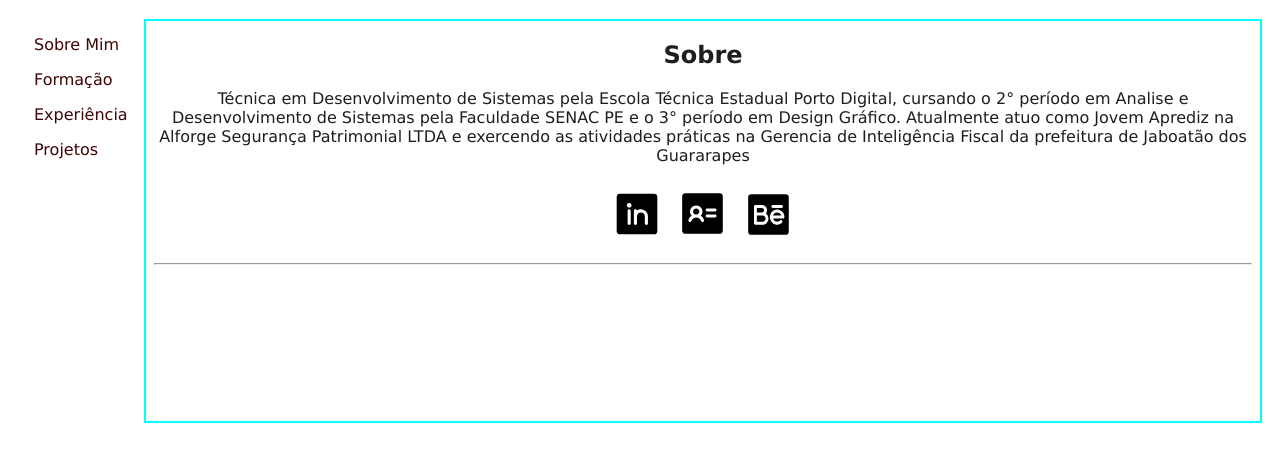
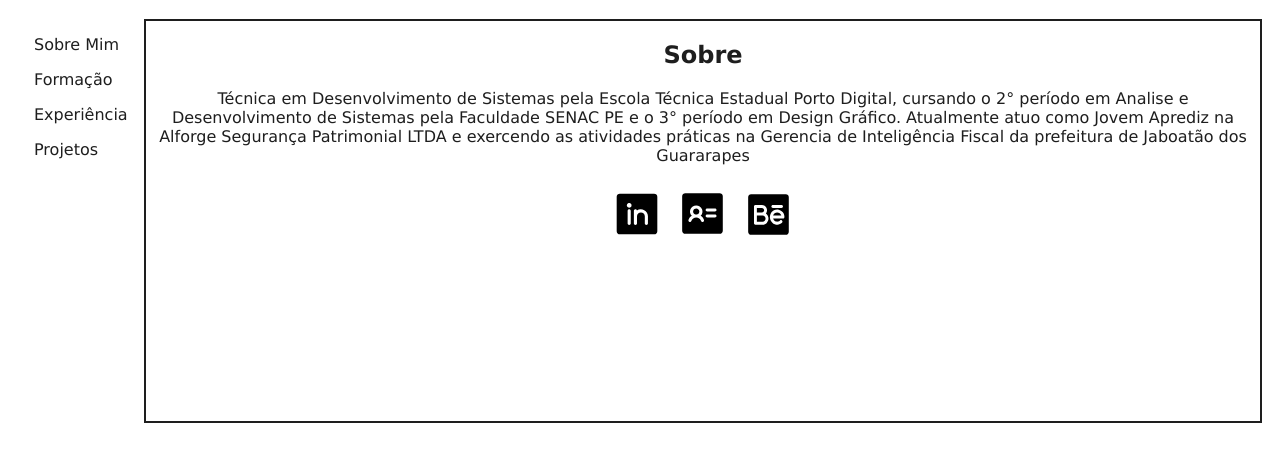
Before and after one commit to sabrinafpcruz/exercicios-codingii, a plain HTML site: page Curriculo HTML/index.html in a window 1280 px wide. Shown: the part 62-524 px from the top of the page. Drawn offline with Linux system fonts and the light colour scheme.

Commit message:
Estilizando página web

```diff
--- a/Curriculo HTML/identificacao.html
+++ b/Curriculo HTML/identificacao.html
@@ -5,24 +5,20 @@
     <meta name="viewport" content="width=device-width, initial-scale=1.0">
     <link rel="stylesheet" href="style.css">
     <script src="script.js" defer></script>
-    <title>Sobre mim</title>
 </head>
 <body>
-    <section>
     <div id="sobre">
-            <h2>Sobre </h2>
+        <h2>Sobre</h2>
         <p>Técnica em Desenvolvimento de Sistemas pela Escola Técnica Estadual Porto Digital,
             cursando o 2° período em Analise e Desenvolvimento de Sistemas pela Faculdade SENAC PE e o 3° período em
             Design Gráfico. Atualmente atuo como Jovem Aprediz na Alforge Segurança Patrimonial LTDA
             e exercendo as atividades práticas na Gerencia de Inteligência Fiscal da prefeitura de Jaboatão dos Guararapes
         </p>
-            <p class="links">
+        <p class="links-social">
             <a href="https://www.linkedin.com/in/dansoaresfarias/" target="_blank"><img src="img/LinkedinLogo.svg" alt="linkedin" title="Linkedin" height="50px"></a>
             <a href="https://www.figma.com/proto/YRtEAYZHfzGKfagi51cRxV/Portfolio-Sabrina-Cruz?node-id=0-1&t=ieYgHu0M4Pk90q3z-1" target="_blank"><img src="img/IdentificationCard.svg" alt="Portifolio" title="Portifolio" height="50px"></a>
             <a href="docs/Currículo do Sistema de Currículos Lattes (Danilo Farias Soares da Silva).pdf"> <img src="img/BehanceLogo.svg" alt="curriculo lattes" title="Currículo Lattes" height="50px"></a>
         </p>
-            <hr>
     </div>
-    </section>
 </body>
 </html>
--- a/Curriculo HTML/style.css
+++ b/Curriculo HTML/style.css
@@ -8,13 +8,13 @@ nav, a{
     display: flex;
     flex-direction: column;
     justify-content: flex-start;
-    color: #400505;
+    color: #1e1e1e;
     text-decoration: none;
     padding: 8px;
 }
 
-nav, a:active{
-    color: #400505;
+nav, a:hover{
+    color: #a78414;
 }
 
 #home{
@@ -65,14 +65,18 @@ tr:nth-child(even) {
     text-align: center;
 }
 
-.links, a{
+#formacao, li{
+    margin: 20px;
+}
+
+.links-social, a{
     display: flex;
     justify-content: center;
 }
 iframe{
     justify-content: flex-end;
     border-style: solid;
-    border-color: aqua;
+    border-color: none;
     height: 400px;
     width: 90%;
 }
```
Also changed, not shown: Curriculo HTML/experiencia.html (+1 -2 lines), Curriculo HTML/formacao.html (+2 -2 lines), Curriculo HTML/projetos.html (+0 -1 lines). Lines whose indentation alone changed are shown as unchanged.
